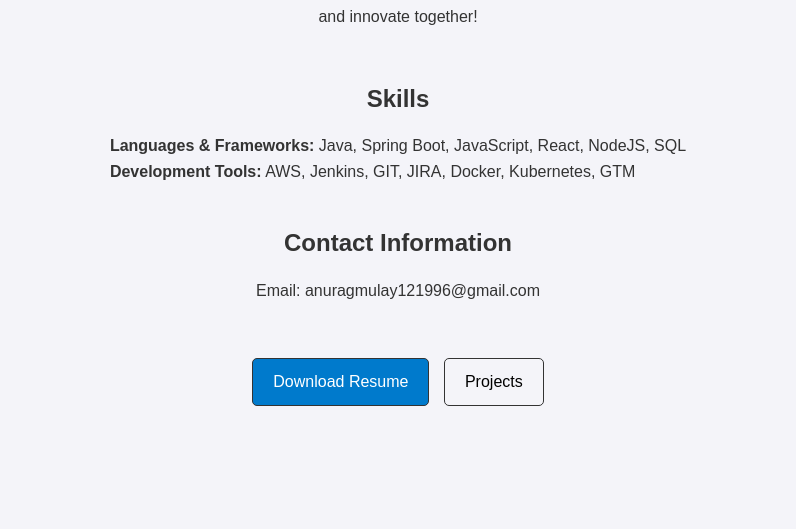
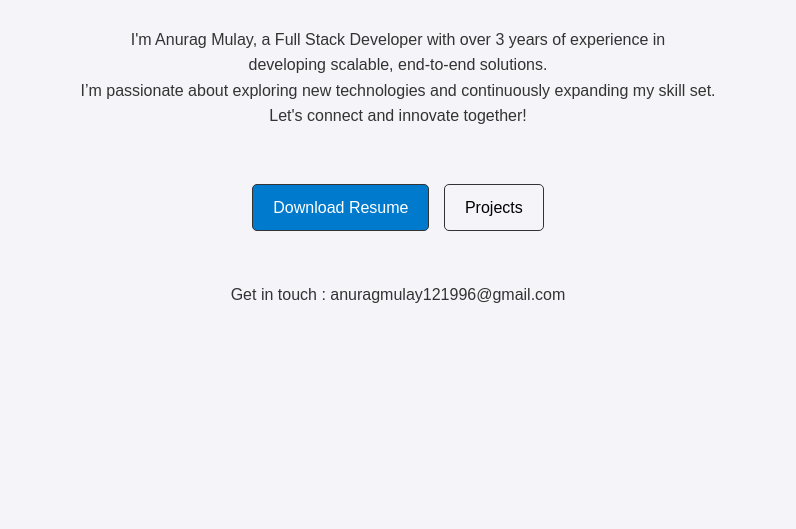
Before and after one commit to Anurag121996/Anurag121996.github.io, a plain HTML site: page index.html in a window 1280 px wide. Shown: the part 271-800 px from the top of the page, without its empty margins (242-1038 px from the left). Drawn offline with Linux system fonts and the light colour scheme.

Commit message:
Add files via upload

```diff
--- a/index.html
+++ b/index.html
@@ -80,23 +80,8 @@
 
     <!-- Summary Section -->
     <section class="summary">
-        <p>I’m a Full Stack Developer with over 3 years of experience in developing scalable, end-to-end solutions.<br>
-        I’m passionate about exploring new technologies and continuously expanding my skill set. Let's connect and innovate together!</p>
-    </section>
-
-    <!-- Skills Section -->
-    <section class="skills">
-        <h2>Skills</h2>
-        <ul>
-            <li><strong>Languages & Frameworks:</strong> Java, Spring Boot, JavaScript, React, NodeJS, SQL</li>
-            <li><strong>Development Tools:</strong> AWS, Jenkins, GIT, JIRA, Docker, Kubernetes, GTM</li>
-        </ul>
-    </section>
-
-    <!-- Contact Section -->
-    <section class="contact">
-        <h2>Contact Information</h2>
-        <p>Email: anuragmulay121996@gmail.com</p>
+        <p>I'm Anurag Mulay, a Full Stack Developer with over 3 years of experience in <br>developing scalable, end-to-end solutions.<br>
+        I’m passionate about exploring new technologies and continuously expanding my skill set.<br> Let's connect and innovate together!</p>
     </section>
 
     <!-- Buttons Section -->
@@ -105,5 +90,10 @@
         <a href="#" class="button projects">Projects</a>
     </div>
 
+    <!-- Contact Section -->
+    <section class="contact">
+        <p><br>Get in touch : anuragmulay121996@gmail.com</p>
+    </section>
+
 </body>
 </html>
```
